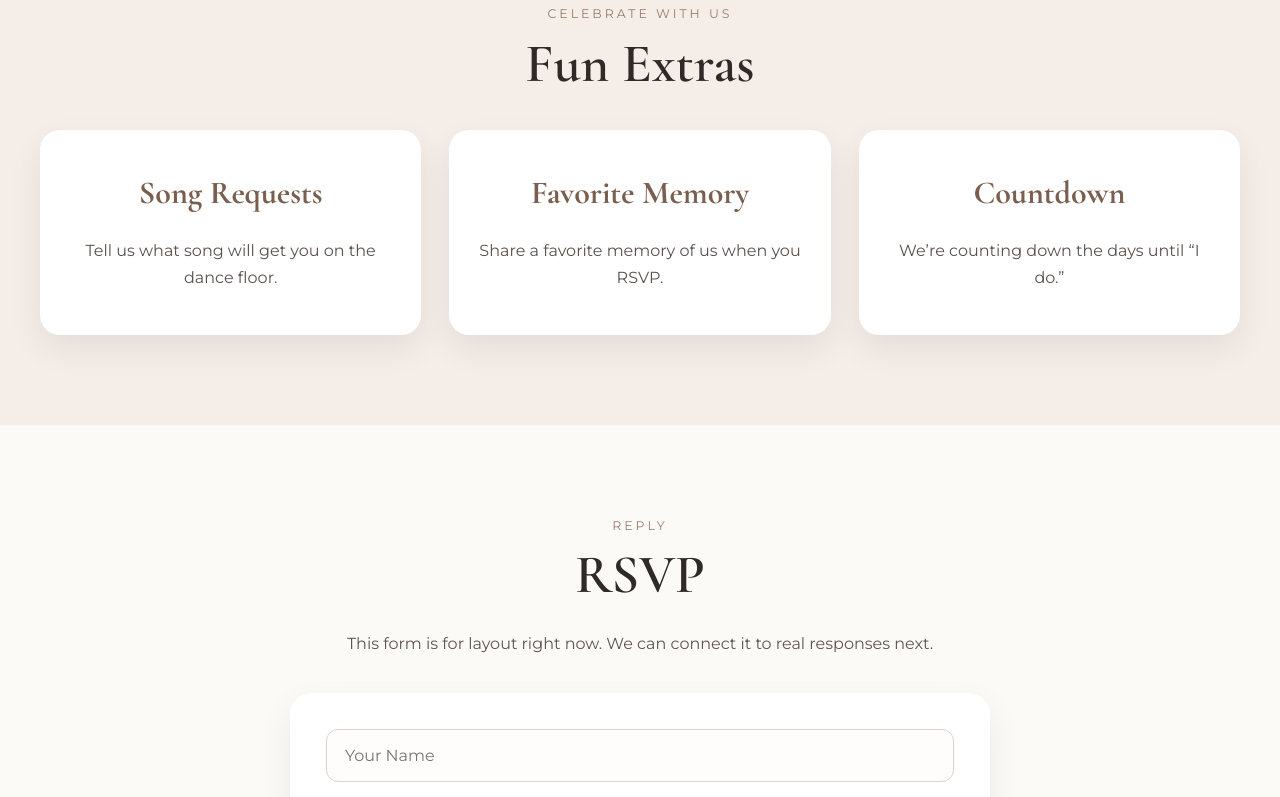
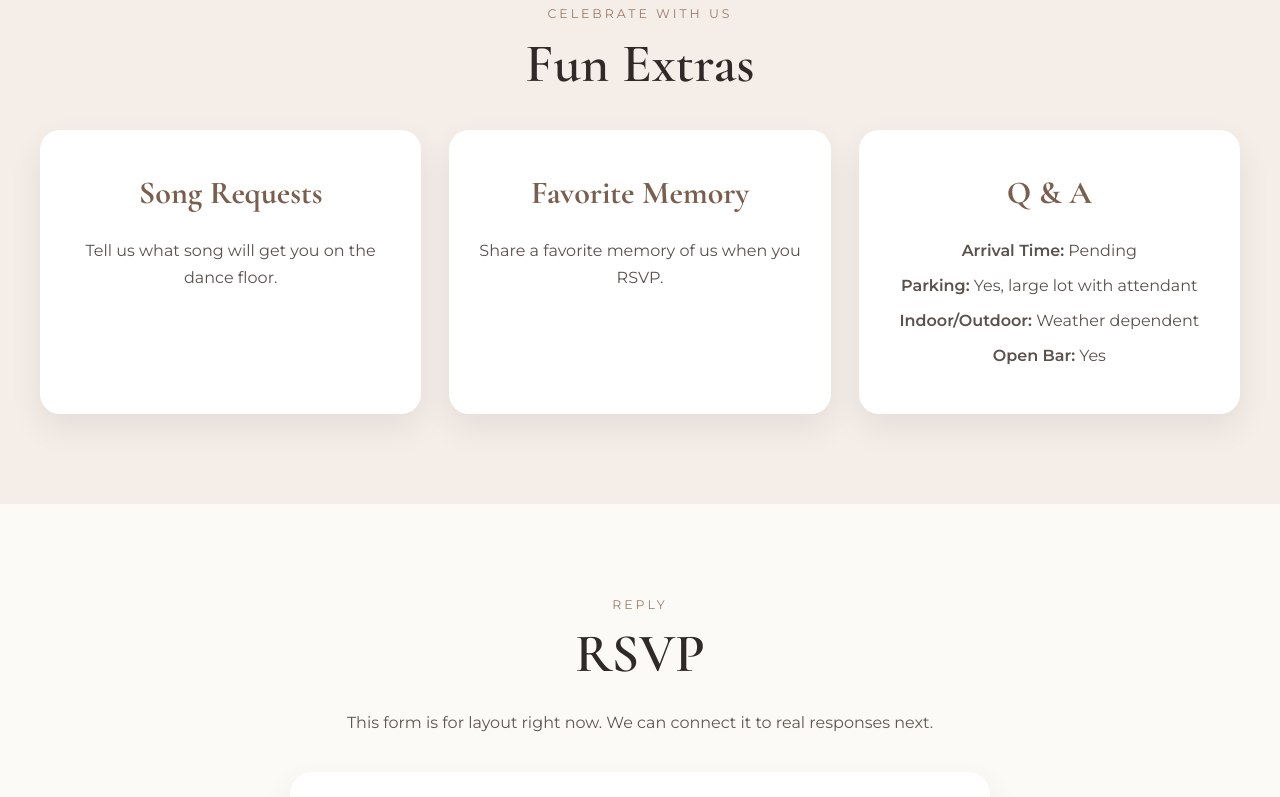
Before and after one commit to Airon89/wedding-site, a plain HTML site: page index.html in a window 1280 px wide. Shown: the part 3650-4447 px from the top of the page. Drawn offline with nearby package versions, Linux system fonts and the light colour scheme.

Commit message:
Add files via upload

```diff
--- a/index.html
+++ b/index.html
@@ -194,11 +194,13 @@
         <h3>Favorite Memory</h3>
         <p>Share a favorite memory of us when you RSVP.</p>
       </div>
-      <div class="card">
-        <h3>Countdown</h3>
-        <p>We’re counting down the days until “I do.”</p>
-      </div>
-    </div>
+     <div class="card">
+  <h3>Q & A</h3>
+  <p><strong>Arrival Time:</strong> Pending</p>
+  <p><strong>Parking:</strong> Yes, large lot with attendant</p>
+  <p><strong>Indoor/Outdoor:</strong> Weather dependent</p>
+  <p><strong>Open Bar:</strong> Yes</p>
+  </div>
   </section>
 
   <section id="rsvp" class="section">
```
